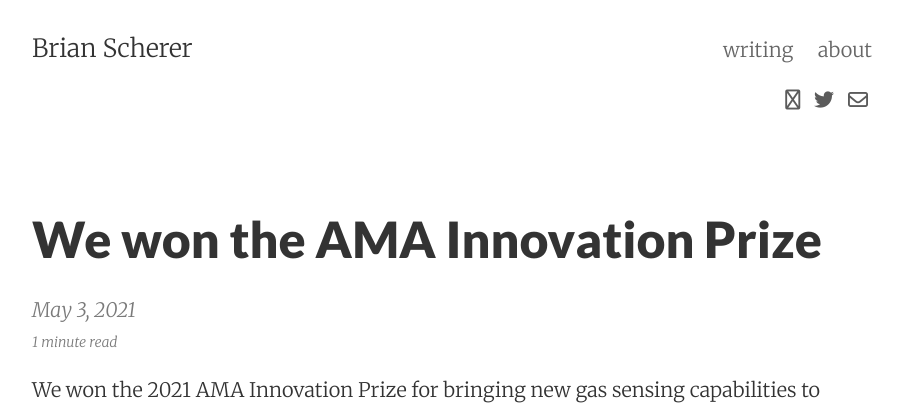
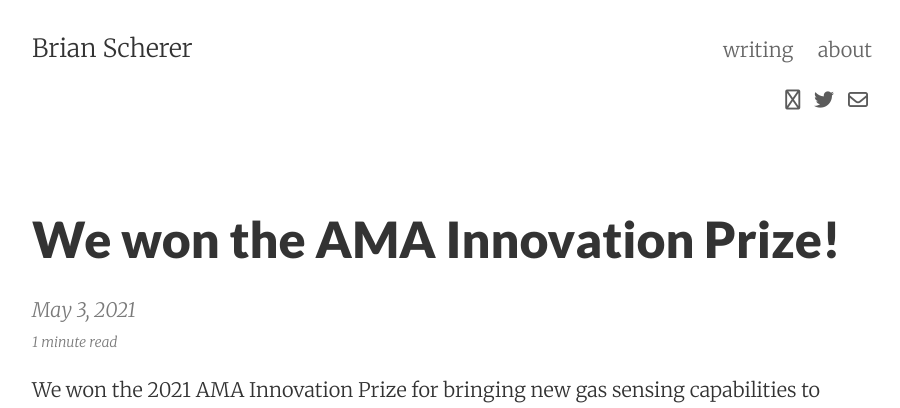
Before and after one commit to brianscherer/brianscherer.github.io, a Jekyll site: the page built from _posts/2021-05-03-AMA-Innovation-Prize.md, in a window 1280 px wide. Shown: the top 408 px of the page, without its empty margins (188-1088 px from the left). Built offline with Jekyll 4.4.1, drawn with Linux system fonts in a browser that asks for light colours; nearby versions of some CDN libraries.

Commit message:
small edit

```diff
--- a/_posts/2021-05-03-AMA-Innovation-Prize.md
+++ b/_posts/2021-05-03-AMA-Innovation-Prize.md
@@ -1,6 +1,6 @@
 ---
 layout: post
-title: We won the AMA Innovation Prize
+title: We won the AMA Innovation Prize!
 ---
 We won the 2021 AMA Innovation Prize for bringing new gas sensing capabilities to conventional
 semiconducting metal oxide materials.
```
